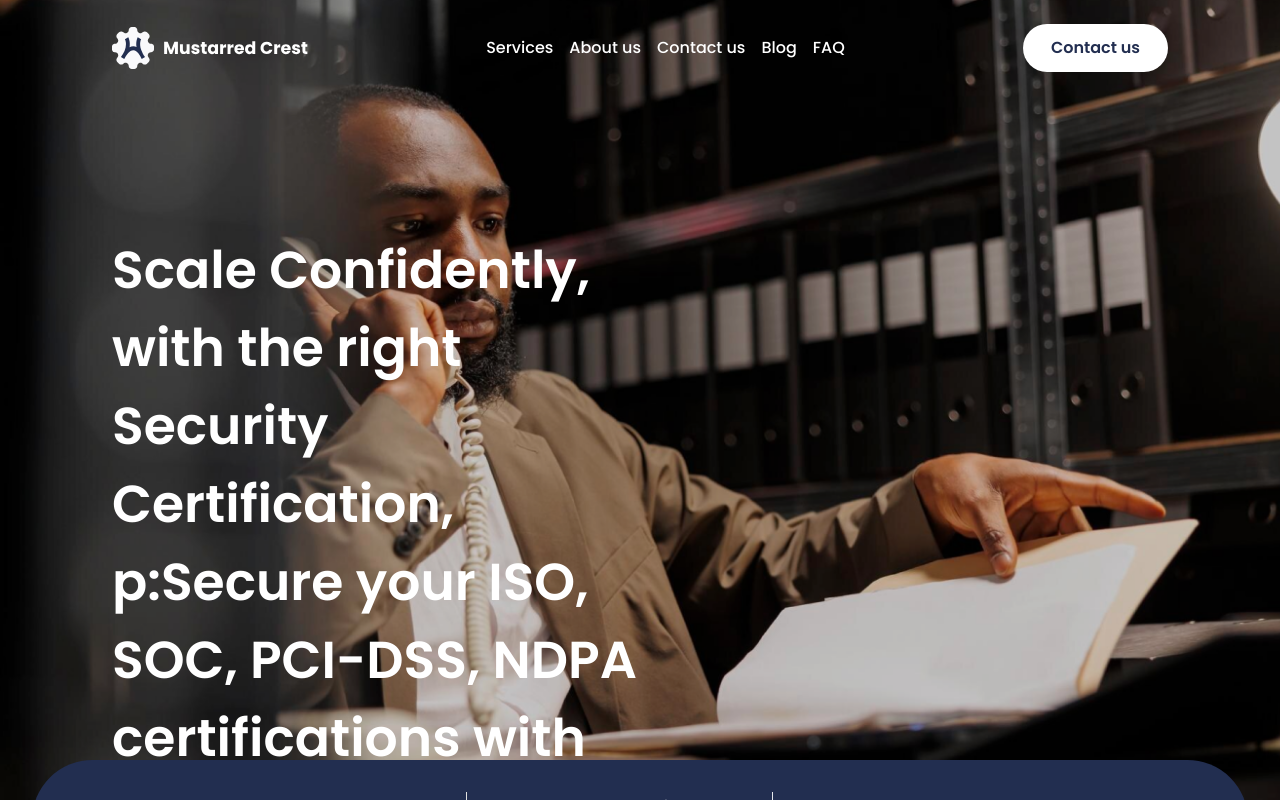
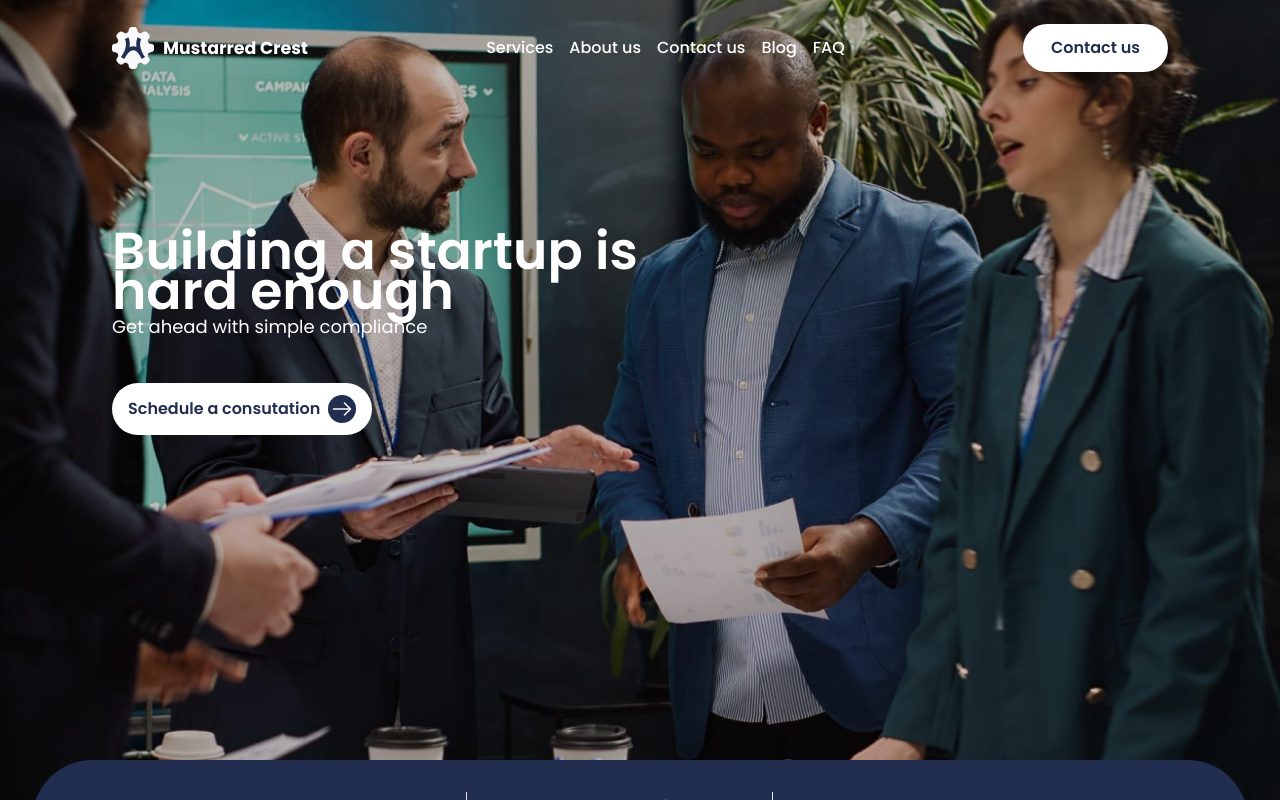
Before and after one commit to Polymath0033/mustarred-crest, a Vue app: page / in a window 1280 px wide. Shown: the top 800 px of the page. Built offline with nearby package versions, Linux system fonts and the light colour scheme.

Commit message:
removed the hero animation

```diff
--- a/src/components/HeroVue.vue
+++ b/src/components/HeroVue.vue
@@ -45,10 +45,11 @@ onBeforeMount(() => {
 </script>
 <template>
   <SideVue @side-handler="sideHandler" v-if="side" />
-  <div v-for="(text, index) in heroText">
+  <!-- <div v-for="(text, index) in heroText"> -->
+     <!-- v-if="index === currentText" -->
     <div
-      v-if="index === currentText"
-      :class="[`bg-bg-two h-[800px]  px-8 md:px-28 py-6 bg-cover transition-all`, text.bg]"
+
+      :class="[`bg-bg-two h-[800px]  animate-animate-hero px-8 md:px-28 py-6  bg-cover `]"
     >
       <header class="flex justify-between items-center">
         <!-- <RouterLink to="/"><Logo /></RouterLink> -->
@@ -79,16 +80,16 @@ onBeforeMount(() => {
       <section class="flex mt-24 sm:mt-[159px]">
         <div class="flex flex-col w-full md:w-1/2">
           <h1
-            class="text-white text-[42px] text-center sm:text-start sm:text-[52px] font-semibold"
+            class="text-white text-4xl text-center sm:text-start sm:text-[52px] font-semibold"
           >
-            <!-- Building a startup is hard enough -->
-            {{ text.h1 }}
+            Building a startup is hard enough
+            <!-- {{ text.h1 }} -->
           </h1>
           <p
             class="text-white text-center sm:text-start text-lg font-normal !leading-[32px]"
           >
-            {{ text.p }}
-            <!-- Get ahead with simple compliance -->
+            <!-- {{ text.p }} -->
+            Get ahead with simple compliance
           </p>
           <a
             target="_blank"
@@ -128,7 +129,7 @@ onBeforeMount(() => {
         </div>
       </section>
     </div>
-  </div>
+  <!-- </div> -->
 
   <section
     class="mx-16 md:mx-auto bg-primary rounded-[96px] sm:rounded-full custom-container -mt-10 flex justify-center sm:w-[calc(100%_-_4rem)]"
```
